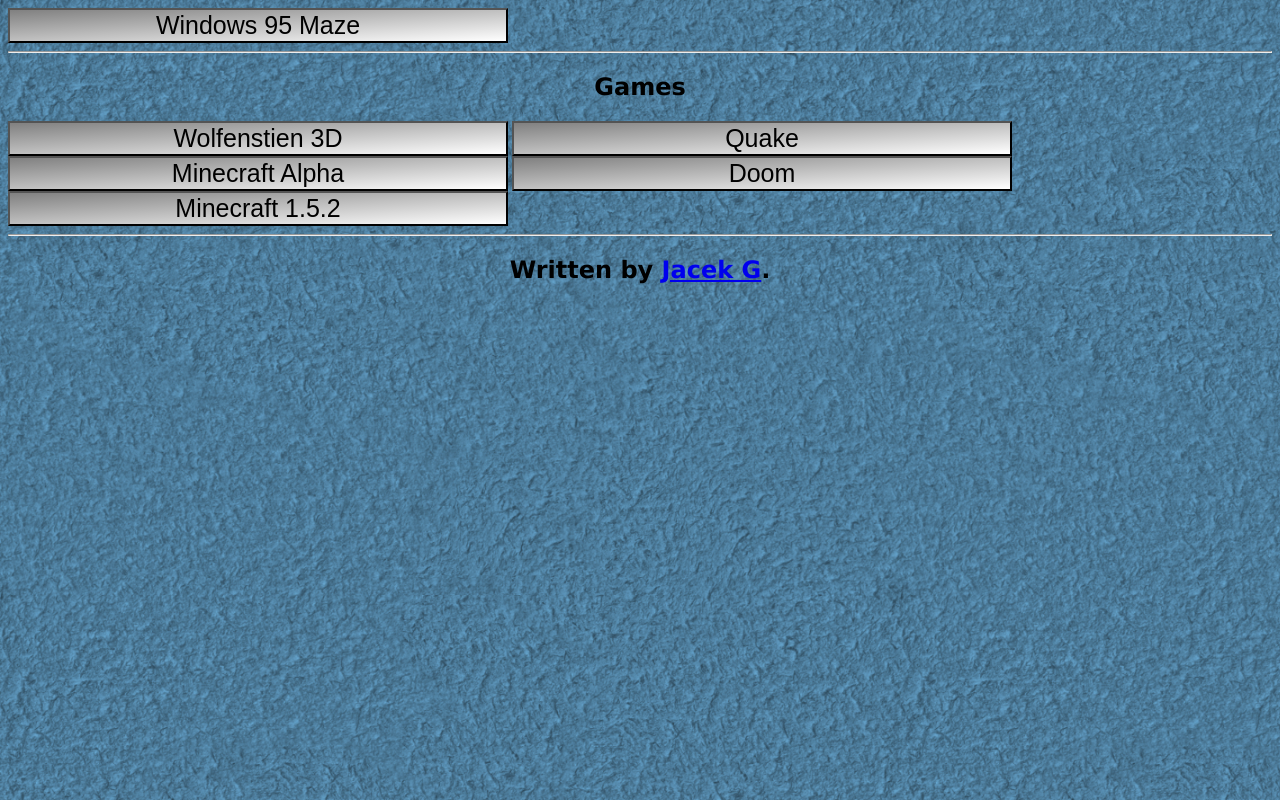
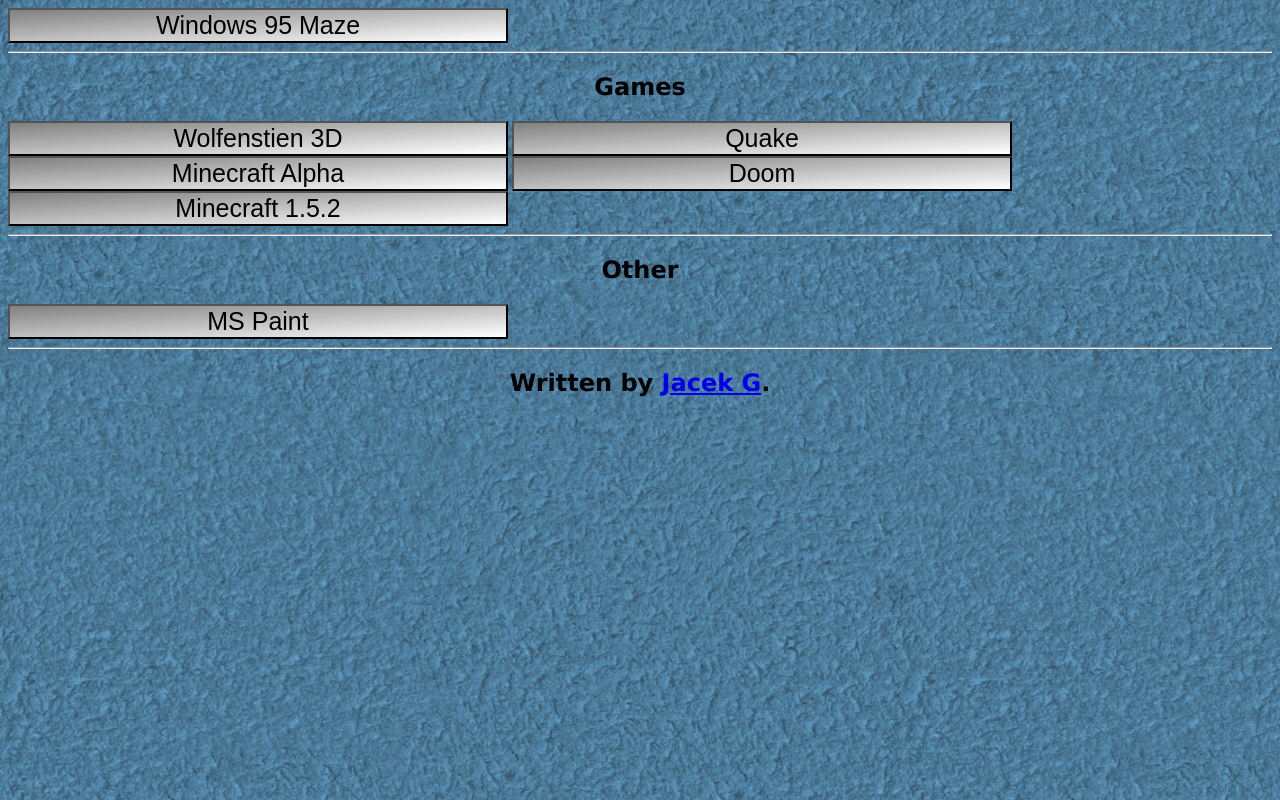
Before and after one commit to 6thGrader/t-2-telopea, a plain HTML site: page index.html in a window 1280 px wide. Drawn offline with Linux system fonts and the light colour scheme; a web font is replaced by a local one.

Commit message:
Update index.html

```diff
--- a/index.html
+++ b/index.html
@@ -44,6 +44,13 @@
     background: linear-gradient(to bottom right, grey, white);
     font-size: 25px;
 ">Minecraft 1.5.2</button>
+    <hr>
+    <h2>Other</h2>
+               <button class="button" onclick="window.location.href = 'jspaint.app';" style="
+    width: 500px;
+    background: linear-gradient(to bottom right, grey, white);
+    font-size: 25px;
+">MS Paint</button>
      <footer><hr><h2>Written by <a href="mailto:0288007@schoolsnet.act.edu.au">Jacek G</a>.</h2><br></footer>
   </body>
 </html>
```
